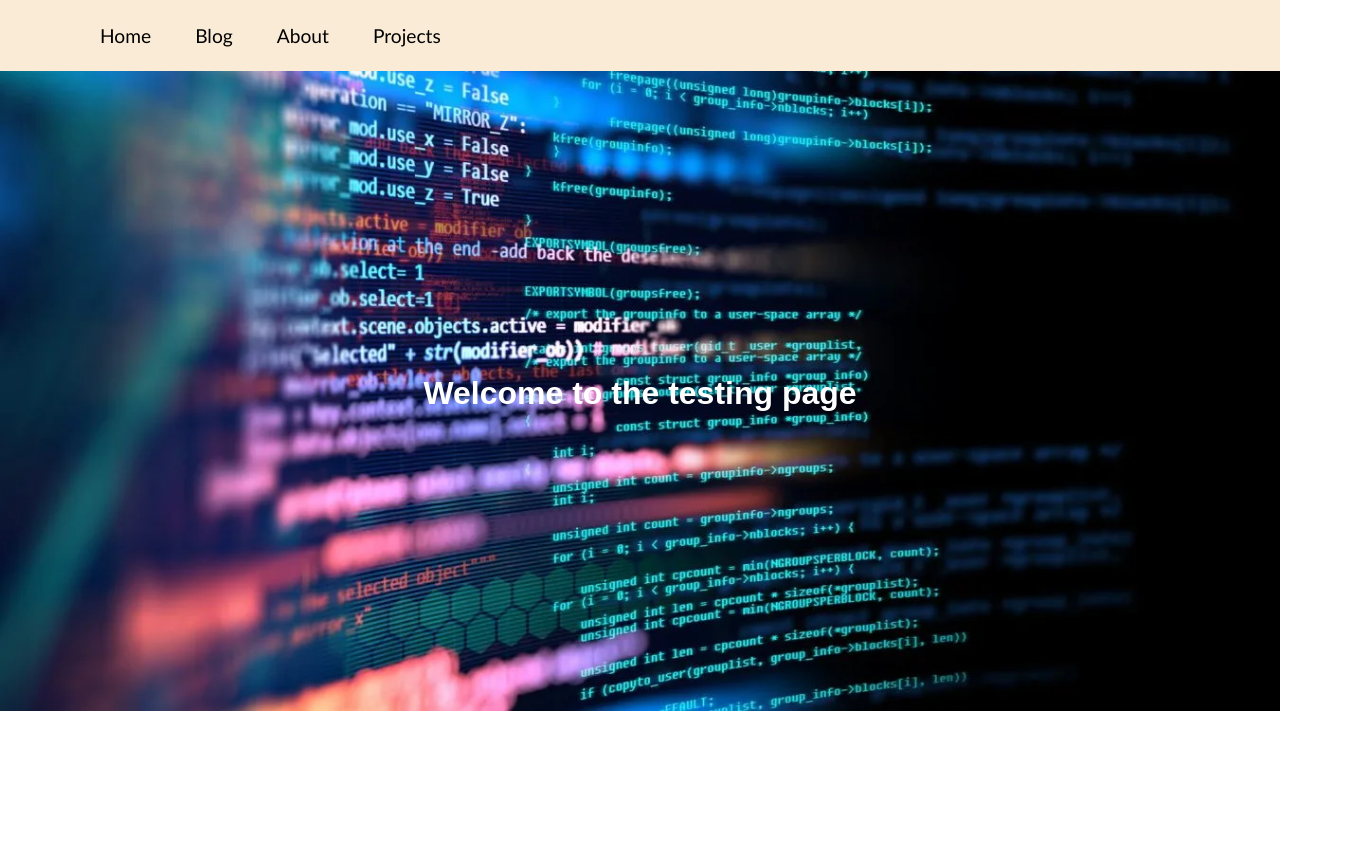
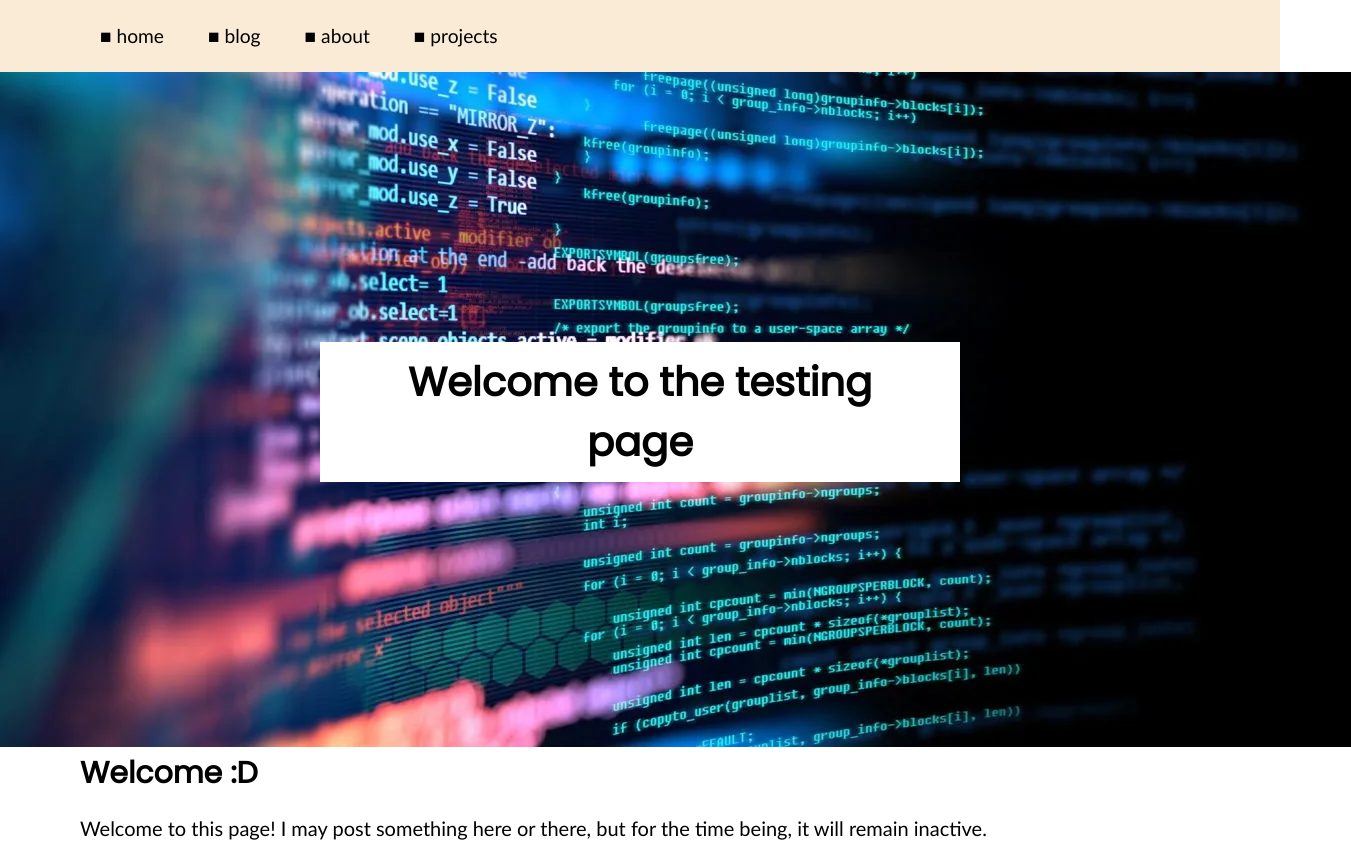
Before and after one commit to akeiwjqwjdbkj/akeiwjqwjdbkj.github.io, a plain HTML site: page duurt.html in a window 1280 px wide. Shown: the whole page, 1351 px wide, since content can reach past the window. Before the commit the page ends 800 px from the top, so only its background shows below. Drawn offline with Linux system fonts and the light colour scheme.

Commit message:
Updated files

```diff
--- a/duurt.html
+++ b/duurt.html
@@ -9,14 +9,18 @@
 	</head>
 	<body>
 		<nav>
-			<a id="home-button" class="nav-button">Home</a>
-			<a id="blog-button" class="nav-button">Blog</a>
-			<a id="about-button" class="nav-button">About</a>
-			<a id="projects-button" class="nav-button">Projects</a>
+			<a id="home-button" class="nav-button">■ home</a>
+			<a id="blog-button" class="nav-button">■ blog</a>
+			<a id="about-button" class="nav-button">■ about</a>
+			<a id="projects-button" class="nav-button">■ projects</a>
 		</nav>
 		<div id="programming-image-container" class="programming-image-container">
-			<img id="programming-image" class="programming-image" src="programmingimage.webp" alt="Image of programming code">
-			<h1 id="welcome-page-title" class="welcome-page-title">Welcome to the testing page</h1>
+			<img id="programming-image" src="programmingimage.webp" alt="Image of programming code">
+			<h1 id="welcome-page-title" class="title image-title">Welcome to the testing page</h1>
 		</div>
+		<section id="welcome-section">
+			<h2>Welcome :D</h2>
+			<p>Welcome to this page! I may post something here or there, but for the time being, it will remain inactive.</p>
+		</section>
 	</body>
 </html>
--- a/styles.css
+++ b/styles.css
@@ -1,32 +1,62 @@
+@import url('https://fonts.googleapis.com/css2?family=Poppins&display=swap');
+
 * {
 	margin: 0px;
 }
 
+nav,section/*,h2*/ {
+	padding-left: 5em;
+	padding-right: 5em;
+}
+
 nav {
 	top: 0;
-	padding-left: 5em;
-	padding-right: 5em;
 	padding-top: 1.5em;
 	padding-bottom: 1.5em;
 	background-color: antiquewhite;
 	position: sticky;
 	position: -webkit-sticky;
+	z-index: 2;
+}
+
+p {
+	font-family: 'Gill Sans', 'Gill Sans MT', Calibri, 'Trebuchet MS', sans-serif;
+	margin-top: 1em;
+	margin-bottom: 1em;
+	font-size: 20px;
+}
+
+h2 {
+	font-size: 30px;
+	font-family: 'Poppins', sans-serif;
 }
 
 #programming-image-container {
 	position: relative;
   text-align: center;
-  color: white;
 }
 
-#welcome-page-title {
+.title {
+	font-size: 40px;
+	font-family: 'Poppins', sans-serif;
+	background-color: white;
+	padding-left: 2rem;
+	padding-right: 2rem;
+	padding-top: 10px;
+	padding-bottom: 10px;
+
+}
+
+.image-title {
 	position: absolute;
   top: 50%;
   left: 50%;
   transform: translate(-50%, -50%);
-	font-family: brandon-grotesque, sans-serif;
-	font-style: normal;
-	font-weight: medium;
+}
+
+.text-title {
+	display: flex;
+	justify-content: center;
 }
 
 .nav-button {
@@ -38,6 +68,10 @@ nav {
 	font-family: 'Gill Sans', 'Gill Sans MT', Calibri, 'Trebuchet MS', sans-serif;
 }
 
+.nav-button:hover {
+	color: gray;
+}
+
 .programming-image {
 	width: 100%;
 	height: auto;
```
Also changed, not shown: index.html (+1 -1 lines).
